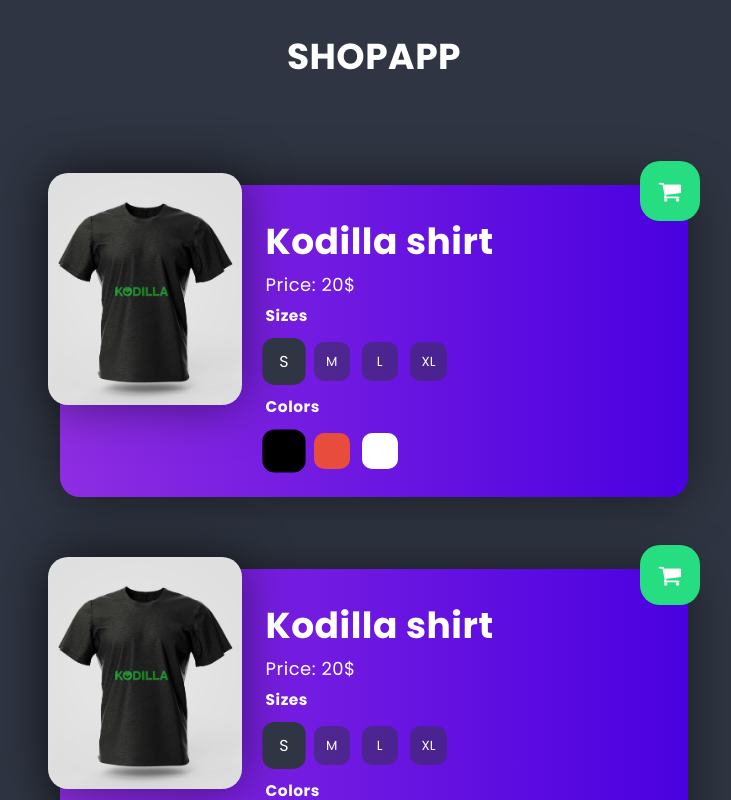
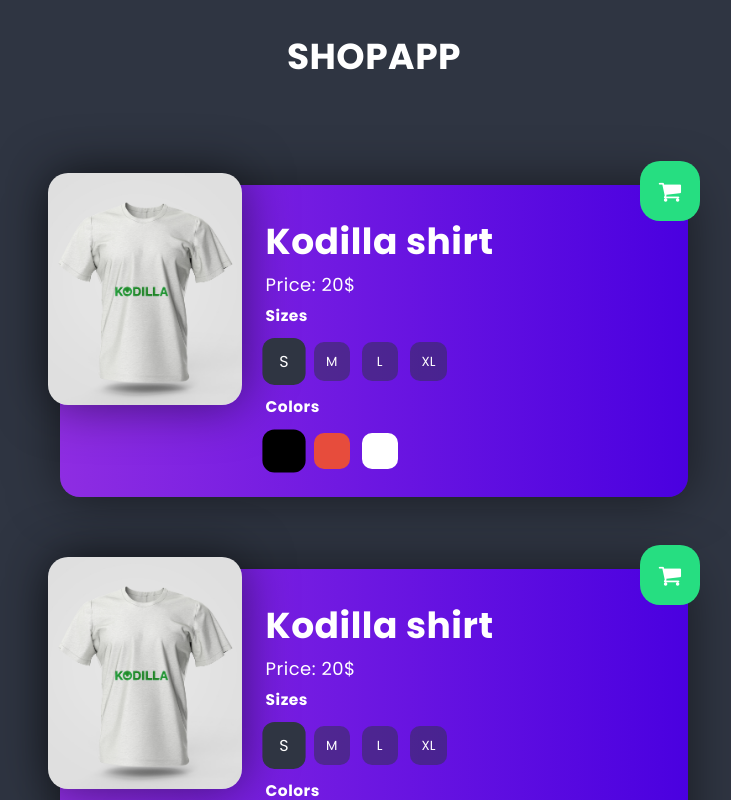
Before and after one commit to DmkMrw/product-personalizer, a React (Create React App) app: page / in a window 1280 px wide. Shown: the top 800 px of the page, without its empty margins (266-997 px from the left). Built offline with nearby package versions, Linux system fonts and the light colour scheme.

Commit message:
Get data using .map

```diff
--- a/src/components/Product/Product.js
+++ b/src/components/Product/Product.js
@@ -9,7 +9,7 @@
         <img
           className={styles.image}
           alt="Kodilla shirt"
-          src={`${process.env.PUBLIC_URL}/images/products/shirt-kodilla--black.jpg`} />
+          src={`${process.env.PUBLIC_URL}/images/products/shirt-kodilla--white.jpg`} />
       </div>
       <div>
         <header>
--- a/src/components/Products/Products.js
+++ b/src/components/Products/Products.js
@@ -7,20 +7,16 @@
 
   return (
     <section>
-      <Product
-        id={products[0].id}
-        name={products[0].name}
-        title={products[0].title}
-        colors={products[0].colors}
-        sizes={products[0].sizes}
-        basePrice={products[0].basePrice} />
-      <Product
-        id={products[1].id}
-        name={products[1].name}
-        title={products[1].title}
-        colors={products[1].colors}
-        sizes={products[1].sizes}
-        basePrice={products[1].basePrice} />
+      {productsData.map((product) => {
+        return (
+          <Product
+            key={product.id}
+            name={product.name}
+            title={product.title}
+            colors={product.colors}
+            sizes={product.sizes}
+            basePrice={product.basePrice} />
+        )} )};
     </section>
   );
 };
--- a/src/index.js
+++ b/src/index.js
@@ -7,6 +7,8 @@
 import 'font-awesome/css/font-awesome.min.css';
 
 ReactDOM.render(
-  <App />,
+<React.StrictMode>
+    <App />
+  </React.StrictMode>,
   document.getElementById('root')
 );
```
